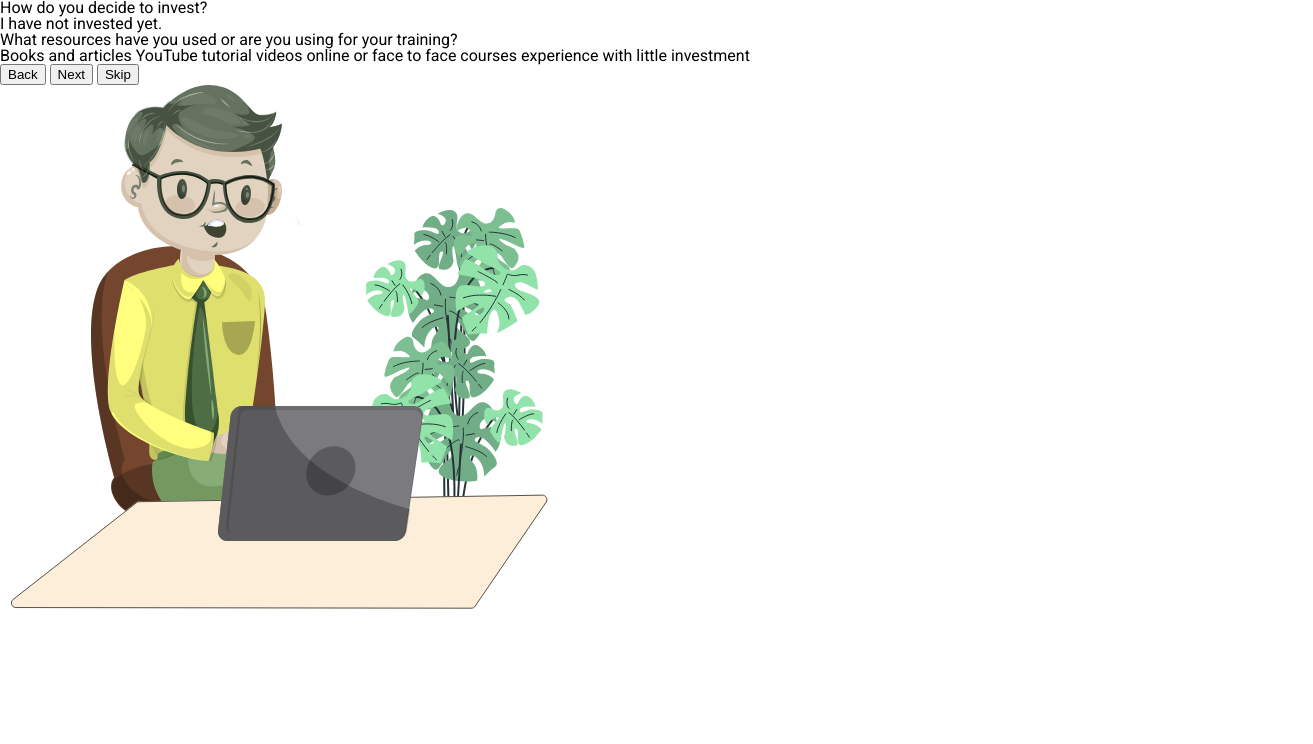
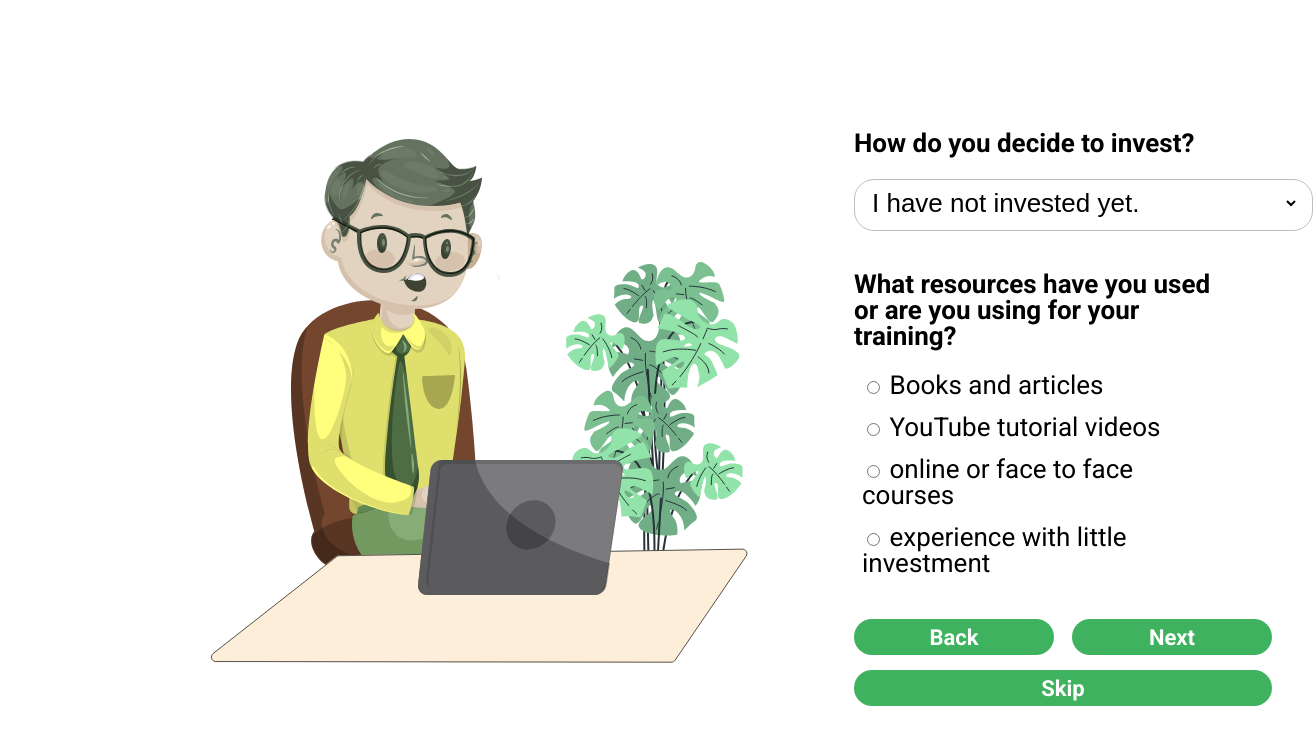
Before and after one commit to BragaHigor/Primeiro-Desafio-PB-AWS-React, a plain HTML site: page tela4.html in a window 1280 px wide. Shown: the whole page, 1313 px wide, since content can reach past the window. Drawn offline with Linux system fonts and the light colour scheme.

Commit message:
Ajustando HTML e CSS

```diff
--- a/assets/css/tela1.css
+++ b/assets/css/tela1.css
@@ -36,6 +36,5 @@
     font-weight: 700;
     height: 35.5px;
     margin-top: 66px;
-    width: 200px;
     text-align: center;
 }
--- a/assets/css/tela2.css
+++ b/assets/css/tela2.css
@@ -1,7 +1,6 @@
 .container{
     align-items: center;
     display: flex;
-    justify-content: center;
 }
 
 .img-tela2{
@@ -30,6 +29,12 @@
     font-weight: 400;
 }
 
+.container-botao{
+    display: flex;
+    justify-content: space-evenly;
+    margin-top: 35px;
+}
+
 .container-botao button{
     background: var(--cor-botao);
     border: transparent;
@@ -39,11 +44,5 @@
     font-size: 22px;
     font-weight: 700;
     height: 35.5px;
-    margin-top: 35px;
     width: 200px;
 }
-
-.container-botao{
-    display: flex;
-    justify-content: space-evenly;
-}
--- a/assets/css/tela3.css
+++ b/assets/css/tela3.css
@@ -1,36 +1,77 @@
 .container{
     align-items: center;
     display: flex;
-    justify-content: center;
 }
 
-img{
+.img-tela3{
     margin-top: 100px;
     margin-left: 200px;
 }
 
-.tela2{
-    margin-top: 150px;
+.tela3{
     margin-left: 100px;
-    text-align: center;
-    margin-right: 235px;
+    margin-right: 100px;
 }
 
-.container-titulo-tela2{
-    color: var(--cor-fonte);
-    font-size: 39px;
-    font-weight: 700;
-    margin-bottom: 25px;
+form{
+    margin-top: 130px;
 }
 
-.container-texto-tela2{
-    text-align: center;
-    color: var(--cor-fonte);
-    font-size: 28px;
-    font-weight: 400;
+fieldset{
+    display: flex;
+    flex-direction: column;
+    align-items: flex-start;
 }
 
-.container-botao-back, .container-botao-form{
+.container-pergunta-tela3{
+    color: var(--cor-fonte);
+    font-size: 26px;
+    font-weight: 700;
+    margin-bottom: 15px;
+}
+
+select {
+    border: none;
+    width: 100%;
+    font-size: inherit;
+    cursor: inherit;
+    outline: none;
+    background: rgb(255, 255, 255);
+}
+
+.container-select{
+    text-align: center;
+    margin-top: 8px;
+    max-width: 100%;
+    border: 1px solid rgba(0, 0, 0, 0.25);
+    border-radius: 20px;
+    padding: 0.25em 0.5em;
+    font-family: 'Roboto', sans-serif;
+    font-size: 27px;
+    font-weight: 700;
+    height: 52px;
+    width: 459px;
+    box-sizing: border-box;
+}
+
+.container-questionario2-tela3{
+    margin-top: 40px;
+}
+
+.container-resposta-tela3{
+    font-size: 26px;
+    font-weight: 400;
+    margin: 8px ;
+}
+
+.container-botao{
+    width: 418px;
+    display: flex;
+    flex-direction: column;
+    margin-top: 35px;
+}
+
+.container-botao-back, .container-botao-next{
     background: var(--cor-botao);
     border: transparent;
     border-radius: 35px;
@@ -38,15 +79,24 @@ img{
     font-family: 'Roboto', sans-serif;
     font-size: 22px;
     font-weight: 700;
-    height: 35.5px;
-    margin-top: 66px;
+    height: 36px;
     width: 200px;
 }
 
-.container-botao-form{
-    margin-left: 13px;
+.botao-skip{
+    background: var(--cor-botao);
+    border: transparent;
+    border-radius: 35px;
+    color: var(--cor-fonte-botao);
+    font-family: 'Roboto', sans-serif;
+    font-size: 22px;
+    font-weight: 700;
+    height: 36px;
+    margin-top: 15px;
+    width: 100%;
 }
 
-.container-botao-back{
-    margin-right: 13px;
+.container-botao-back-next{
+    display: flex;
+    justify-content: space-between;
 }
--- a/assets/css/tela4.css
+++ b/assets/css/tela4.css
@@ -0,0 +1,103 @@
+.container{
+    align-items: center;
+    display: flex;
+}
+
+.img-tela4{
+    margin-top: 100px;
+    margin-left: 200px;
+}
+
+.tela4{
+    margin-left: 100px;
+    margin-right: 100px;
+}
+
+form{
+    margin-top: 130px;
+}
+
+fieldset{
+    display: flex;
+    flex-direction: column;
+    align-items: flex-start;
+}
+
+.container-pergunta-tela4{
+    color: var(--cor-fonte);
+    font-size: 26px;
+    font-weight: 700;
+    margin-bottom: 15px;
+}
+
+select {
+    border: none;
+    width: 100%;
+    font-size: inherit;
+    cursor: inherit;
+    outline: none;
+    background: rgb(255, 255, 255);
+}
+
+.container-select{
+    text-align: center;
+    margin-top: 8px;
+    max-width: 100%;
+    border: 1px solid rgba(0, 0, 0, 0.25);
+    border-radius: 20px;
+    padding: 0.25em 0.5em;
+    font-family: 'Roboto', sans-serif;
+    font-size: 26px;
+    font-weight: 700;
+    width: 459px;
+    height: 52px;
+    box-sizing: border-box;
+}
+
+.container-questionario2-tela4{
+    margin-top: 40px;
+    margin-right: 100px;
+}
+
+.container-resposta-tela4{
+    font-size: 26px;
+    font-weight: 400;
+    margin: 8px ;
+}
+
+.container-botao{
+    width: 418px;
+    display: flex;
+    flex-direction: column;
+    margin-top: 35px;
+}
+
+.container-botao-back, .container-botao-next{
+    background: var(--cor-botao);
+    border: transparent;
+    border-radius: 35px;
+    color: var(--cor-fonte-botao);
+    font-family: 'Roboto', sans-serif;
+    font-size: 22px;
+    font-weight: 700;
+    height: 36px;
+    width: 200px;
+}
+
+.botao-skip{
+    background: var(--cor-botao);
+    border: transparent;
+    border-radius: 35px;
+    color: var(--cor-fonte-botao);
+    font-family: 'Roboto', sans-serif;
+    font-size: 22px;
+    font-weight: 700;
+    height: 36px;
+    margin-top: 15px;
+    width: 100%;
+}
+
+.container-botao-back-next{
+    display: flex;
+    justify-content: space-between;
+}
--- a/assets/css/tela5.css
+++ b/assets/css/tela5.css
@@ -0,0 +1,51 @@
+.container{
+    align-items: center;
+    display: flex;
+}
+
+.img-tela5{
+    margin-top: 100px;
+    margin-left: 200px;
+}
+
+.tela5{
+    margin-left: 100px;
+    margin-right: 100px;
+}
+
+.container-botao{
+    width: 418px;
+    display: flex;
+    flex-direction: column;
+    margin-top: 35px;
+}
+
+.container-botao-back, .container-botao-next{
+    background: var(--cor-botao);
+    border: transparent;
+    border-radius: 35px;
+    color: var(--cor-fonte-botao);
+    font-family: 'Roboto', sans-serif;
+    font-size: 22px;
+    font-weight: 700;
+    height: 36px;
+    width: 200px;
+}
+
+.botao-skip{
+    background: var(--cor-botao);
+    border: transparent;
+    border-radius: 35px;
+    color: var(--cor-fonte-botao);
+    font-family: 'Roboto', sans-serif;
+    font-size: 22px;
+    font-weight: 700;
+    height: 36px;
+    margin-top: 15px;
+    width: 100%;
+}
+
+.container-botao-back-next{
+    display: flex;
+    justify-content: space-between;
+}
--- a/assets/css/tela6.css
+++ b/assets/css/tela6.css
@@ -0,0 +1,51 @@
+.container{
+    align-items: center;
+    display: flex;
+}
+
+.img-tela6{
+    margin-top: 100px;
+    margin-left: 200px;
+}
+
+.tela6{
+    margin-left: 100px;
+    margin-right: 100px;
+}
+
+.container-botao{
+    width: 418px;
+    display: flex;
+    flex-direction: column;
+    margin-top: 35px;
+}
+
+.container-botao-back, .container-botao-next{
+    background: var(--cor-botao);
+    border: transparent;
+    border-radius: 35px;
+    color: var(--cor-fonte-botao);
+    font-family: 'Roboto', sans-serif;
+    font-size: 22px;
+    font-weight: 700;
+    height: 36px;
+    width: 200px;
+}
+
+.botao-skip{
+    background: var(--cor-botao);
+    border: transparent;
+    border-radius: 35px;
+    color: var(--cor-fonte-botao);
+    font-family: 'Roboto', sans-serif;
+    font-size: 22px;
+    font-weight: 700;
+    height: 36px;
+    margin-top: 15px;
+    width: 100%;
+}
+
+.container-botao-back-next{
+    display: flex;
+    justify-content: space-between;
+}
--- a/tela4.html
+++ b/tela4.html
@@ -14,22 +14,56 @@
 
 <body>
 
-    <div>
-        <p>How do you decide to invest?</p>
-        <p>I have not invested yet.</p>
-        <p>What resources have you used or are you using for your training?</p>
-        <form action="">
-            Books and articles
-            YouTube tutorial videos
-            online or face to face courses
-            experience with little investment
-        </form>
-        <button>Back</button>
-        <button>Next</button>
-        <button>Skip</button>
-    </div>
+    <section class="container">
 
-    <img src="./assets/img/sentado-com-notebook-surpreso.svg" alt="Desenho de um homem sentado com notebook na mesa surpreso">
+        <img class="img-tela4" src="./assets/img/sentado-com-notebook-surpreso.svg" alt="Desenho de um homem sentado com notebook na mesa surpreso">
+
+        <div class="tela4">
+
+            <form>
+
+                <fieldset class="container-questionario1-tela4" >
+
+                    <label class="container-pergunta-tela4" for="questionario1-tela4">How do you decide to invest?</label>
+                        <div class="container-select">
+                            <select id="questionario1-tela4">
+                               <option value="valor1" selected>I have not invested yet.</option>
+                        </div>
+                            <option value="valor2">I want to start now.</option>
+                            <option value="valor3">I'm having doubts about investing.</option>
+                            </select>
+        </div>
+                </fieldset>
+
+                <fieldset class="container-questionario2-tela4">
+
+					<legend class="container-pergunta-tela4">What resources have you used or are you using for your training?</legend>
+
+                    <label class="container-resposta-tela4" for="resposta4">
+                    <input type="radio" name="pergunta2" id="resposta4"> Books and articles</label>
+
+                    <label class="container-resposta-tela4" for="resposta5">
+                    <input type="radio" name="pergunta2" id="resposta5"> YouTube tutorial videos</label>
+
+                    <label class="container-resposta-tela4" for="resposta6">
+                    <input type="radio" name="pergunta2" id="resposta6"> online or face to face courses</label>
+
+                    <label class="container-resposta-tela4" for="resposta7">
+                    <input type="radio" name="pergunta2" id="resposta7"> experience with little investment</label>
+
+				</fieldset>
+
+            <div class="container-botao">
+                <div class="container-botao-back-next">
+                    <button class="container-botao-back">Back</button>
+                    <button class="container-botao-next">Next</button>
+                </div>
+                <button class="botao-skip">Skip</button>
+            </div>
+
+            </form>
+
+    </section>
 
 </body>
 </html>
```
Also changed, not shown: tela3.html (+53 -16 lines), tela5.html (+18 -8 lines), tela6.html (+20 -6 lines).
